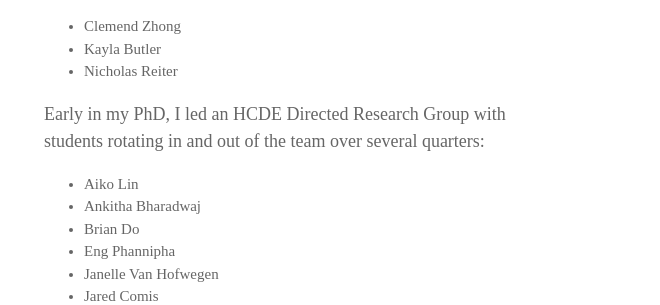
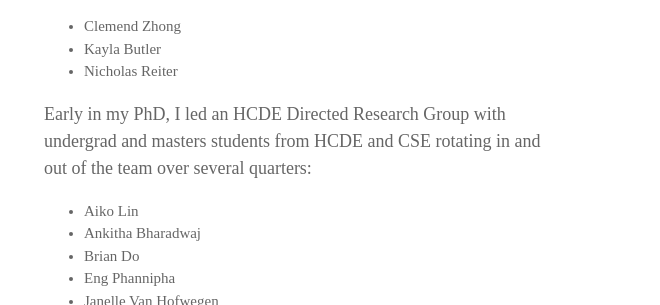
Before and after one commit to cobbc12/webpage, a plain HTML site: page index.html in a window 1280 px wide. Shown: the part 2432-2737 px from the top of the page, 620-1280 px from the left. Drawn offline with Linux system fonts and the light colour scheme.

Commit message:
Update index.html

```diff
--- a/index.html
+++ b/index.html
@@ -115,7 +115,7 @@ h1,h2,h3,h4,h5,h6 {
 	<li>Kayla Butler</li>
 	<li>Nicholas Reiter</li>
       </ul>
-      <p class="w3-large w3-opacity">Early in my PhD, I led an HCDE Directed Research Group with students rotating in and out of the team over several quarters:</p>
+      <p class="w3-large w3-opacity">Early in my PhD, I led an HCDE Directed Research Group with undergrad and masters students from HCDE and CSE rotating in and out of the team over several quarters:</p>
       <ul class = "w3-opacity">
 	<li>Aiko Lin</li>
 	<li>Ankitha Bharadwaj</li>
```
